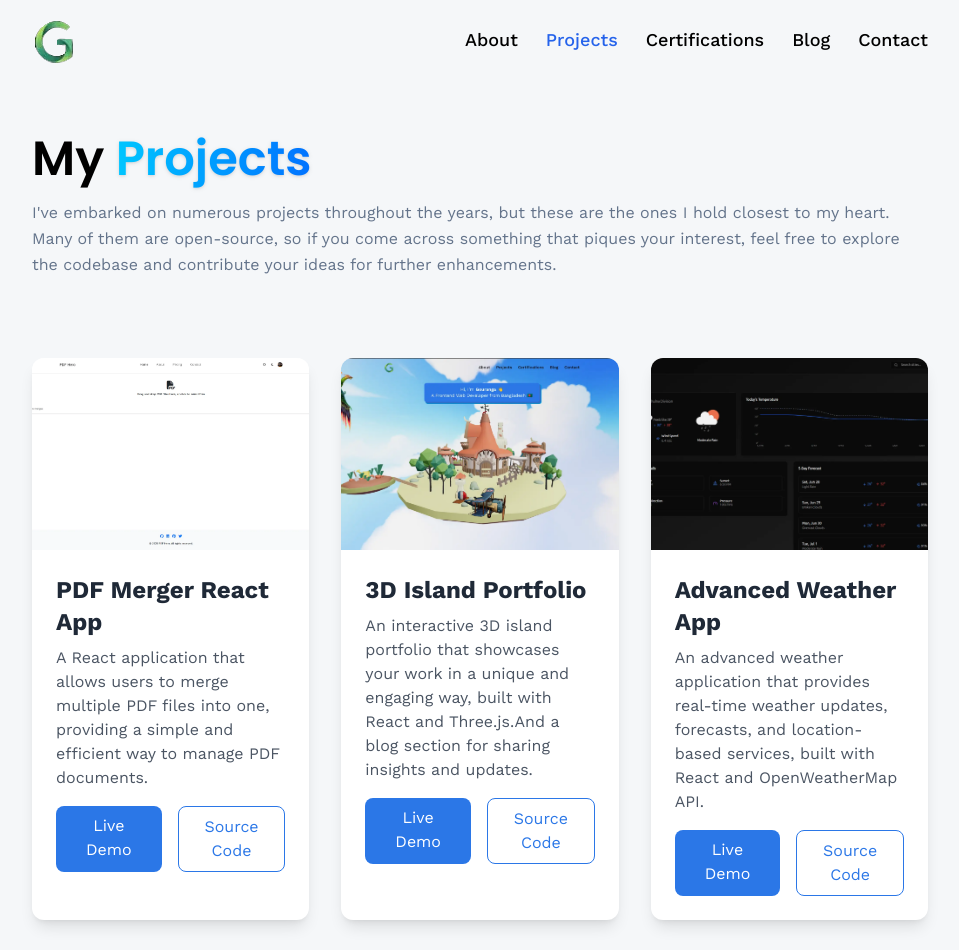
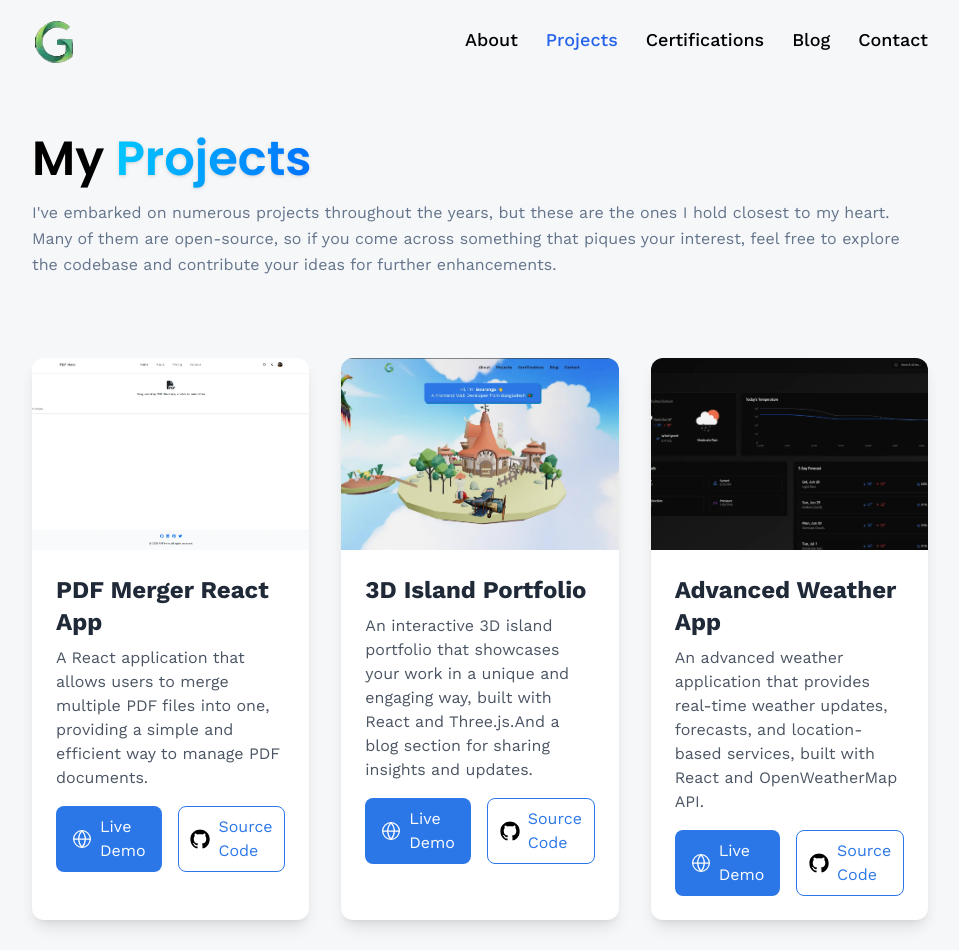
Before and after one commit to GourangaDasSamrat/3d-react-portfolio-2, a React (Vite) app: page /projects in a window 1280 px wide. Shown: the top 950 px of the page, without its empty margins (160-1119 px from the left). Built offline with nearby package versions, Linux system fonts and the light colour scheme; no server answers.

Commit message:
Refactor icon imports for consistency and add internet icon to assets

```diff
--- a/src/pages/Projects.jsx
+++ b/src/pages/Projects.jsx
@@ -1,5 +1,6 @@
 import { motion } from "framer-motion";
 import { Link } from "react-router-dom";
+import { github, internet } from "../assets/icons";
 import { CTA, SEO } from "../components";
 import { projects } from "../constants";
 
@@ -72,27 +73,35 @@ const Projects = () => {
               />
             </div>
 
-            <div className="p-6">
+            <div className="p-6 flex flex-col">
               <h3 className="text-2xl font-bold mb-2 text-gray-800">
                 {project.name}
               </h3>
-              <p className="text-gray-600 mb-4">{project.description}</p>
+              <p className="text-gray-600 mb-4 min-h-[4.5rem]">
+                {project.description}
+              </p>
 
-              <div className="flex gap-4">
+              <div className="flex gap-4 mt-auto">
                 <Link
                   to={project.liveUrl}
                   target="_blank"
                   rel="noopener noreferrer"
-                  className="flex-1 bg-blue-500 text-white py-2 px-4 rounded-lg text-center hover:bg-blue-600 transition-colors duration-300"
+                  className="flex-1 bg-blue-500 text-white py-2 px-4 rounded-lg hover:bg-blue-600 transition-colors duration-300 flex items-center justify-center gap-2"
                 >
+                  <img
+                    src={internet}
+                    alt="Live Demo"
+                    className="w-5 h-5 invert"
+                  />
                   Live Demo
                 </Link>
                 <Link
                   to={project.sourceCode}
                   target="_blank"
                   rel="noopener noreferrer"
-                  className="flex-1 border border-blue-500 text-blue-500 py-2 px-4 rounded-lg text-center hover:bg-blue-50 transition-colors duration-300"
+                  className="flex-1 border border-blue-500 text-blue-500 py-2 px-4 rounded-lg hover:bg-blue-50 transition-colors duration-300 flex items-center justify-center gap-2"
                 >
+                  <img src={github} alt="Source Code" className="w-5 h-5" />
                   Source Code
                 </Link>
               </div>
```
Also changed, not shown: src/assets/icons/index.js (+43 -41 lines), src/assets/icons/internet.svg (added).
